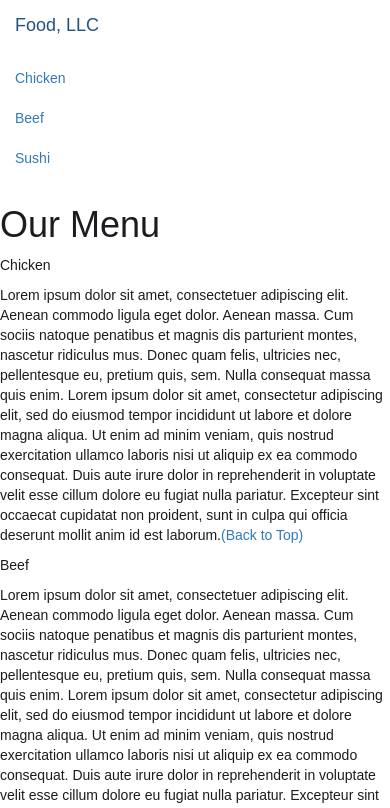
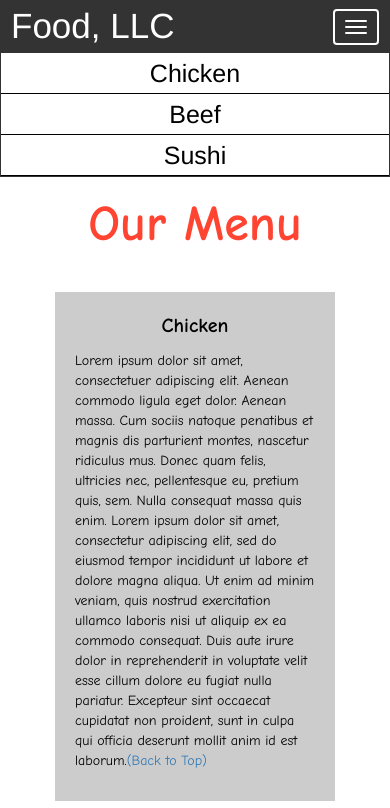
Before and after one commit to lekhana02/lekhana02.github.io, a plain HTML site: page Assignments/Module3-solution/index.html in a window 390 px wide. Both pictures are taken after a click on the button 353 px from the left and 25 px from the top of the page. Shown: the top 808 px of the page. Drawn offline with nearby package versions, Linux system fonts and the light colour scheme; files that its build step writes are made by us from their sources.

Commit message:
style.css

```diff
--- a/Assignments/Module3-solution/css/style.css
+++ b/Assignments/Module3-solution/css/style.css
@@ -1,26 +1,97 @@
-body {
-  color: #1c1c20;
-  font-family: 'Oxygen', sans-serif;
+
+.container-fluid{
+	margin: 0;
+	padding: 0;
 }
 
-.navbar {
-  border: 0;
-  border-radius: 0;
+.navbar{
+	border-radius: 0px;
+	background-color: rgba(0,0,0,0.8);
 }
 
-.navbar-default .navbar-brand{
-  color: #1c1c20;
+.navbar-brand{
+  font-size: 35px;
+  color: white;
+  padding-left: 25px;
 }
 
-h2 {
-  margin-top: 20px;
+.navbar-brand:hover{
+	color: white;
 }
 
-section {
-  border: 1px solid #000;
-  margin-top: 7%;
-  margin-bottom: 3%;
-  padding: 5%;
-  background-color: rgba(255, 0, 0, .7);
+.nav{
+	margin: 0;
+	padding: 0;
+}
+
+.navbar-nav{
+  font-size: 25px;
+  text-align: center;
+  margin: 0;
+  padding: 0;
+}
+
+.navbar-toggle{
+	border: 2px solid white;
+	margin-right: 25px;
+}
+
+.icon-bar{
+	background-color: white;
+}
+
+
+.main-title{
+  margin-bottom: 15px;
+  text-align: center;
+  color: #ff4532;
+  font-size: 50px;
+  font-family: "Comic Sans MS", cursive, sans-serif;
+  font-weight: bold;
+}
+
+li{
+	box-sizing: border-box;
+	width: 100%;
+}
+
+.menu-item{
+	padding: 0;
+	margin: 0;
+	width: 100%;
+	background-color: white;
+	border-bottom: 1px solid black;
+	color: black;
+	display: block;
+}
+
+.menu-item:hover{
+	background-color: rgba(0,0,0,0.9);
+	color: rgba(0,0,0,0.4);
+}
+
+
+
+.row{
+	margin: 20px;
+}
+
+.content-box{
+	margin: 20px;
+	width: auto;
+	height: auto;
+	color: black;
+	background-color: rgba(0,0,0,0.2);
+	font-family: "Comic Sans MS", cursive, sans-serif;
+	padding: 20px;
+}
+
+.item-name{
+	text-align: center;
+	font-size: 20px;
+	font-weight: bold;
+}
+
+#top{
 
 }
```
